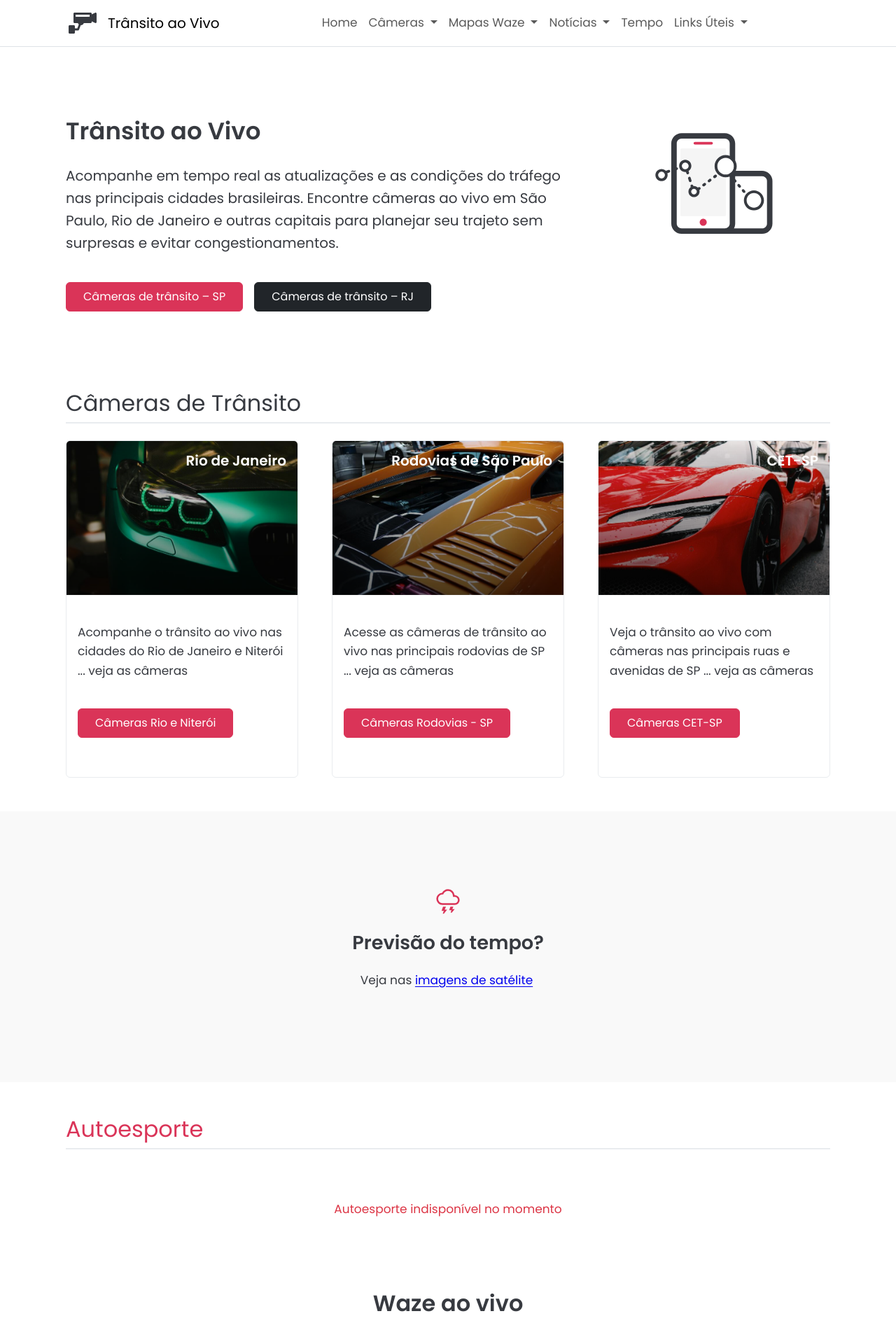
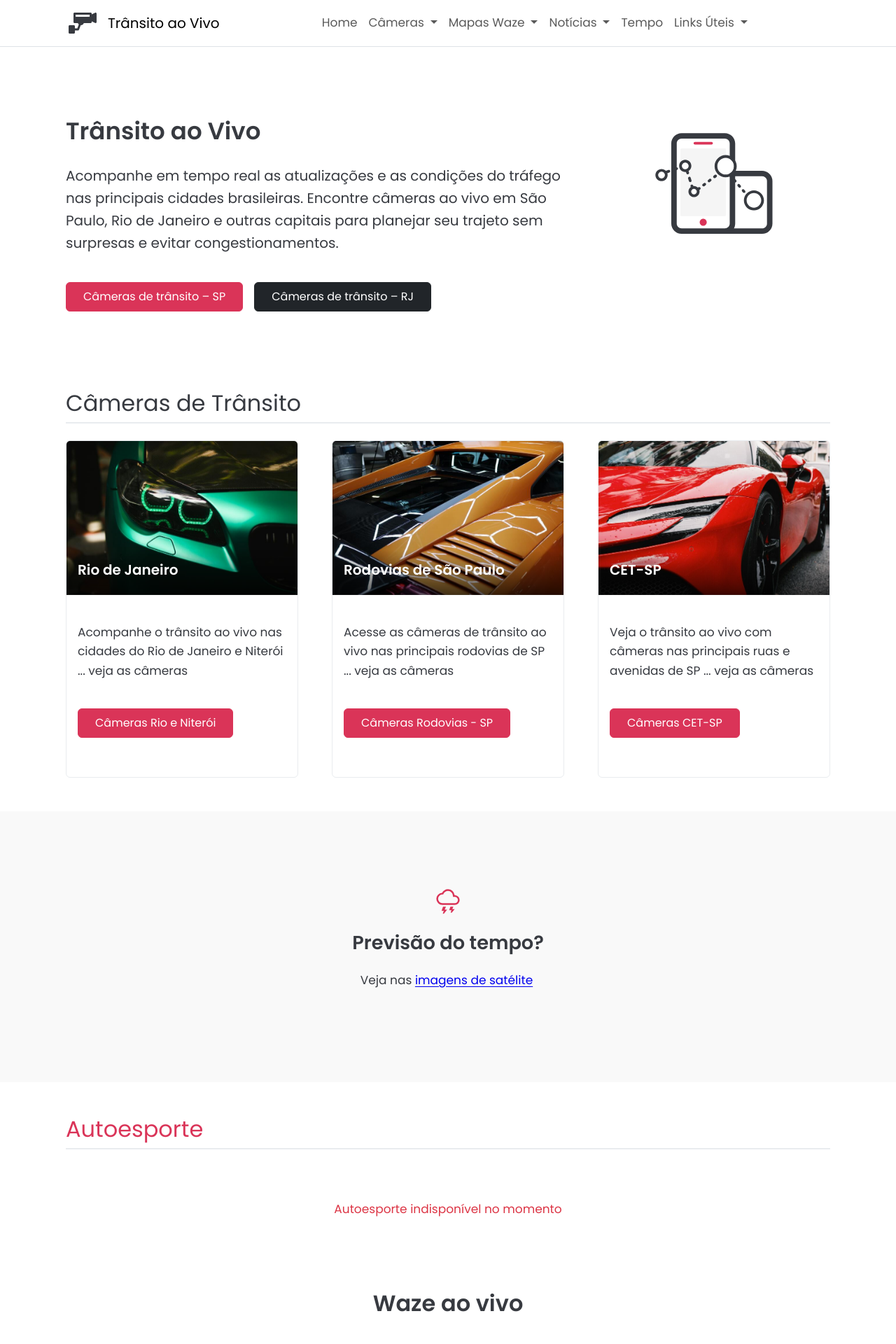
Before and after one commit to Sergio-Damm/transitoaovivo, a Jekyll site: the page built from index.html, in a window 1280 px wide. Shown: the top 1920 px of the page at 70% size. Built offline with Jekyll 4.4.1, drawn with Linux system fonts in a browser that asks for light colours; comment, search, counter and statistics services are not loaded.

Commit message:
correcao CSS Card base homepage

```diff
--- a/css/style.css
+++ b/css/style.css
@@ -353,27 +353,36 @@
 
 /* Zoom no hover (desktop) */
 @media (hover: hover) {
-  .news-card:hover img {
+  .news-card:hover .news-card-image img {
     transform: scale(1.08);
   }
 }
 
-/* Overlay */
+/* Overlay (máscara + texto) */
 .news-card-overlay {
   position: absolute;
-  inset: 0;
+  left: 0;
+  right: 0;
+  bottom: 0;        /* 🔒 ancora no rodapé */
+  top: auto;        /* 🔒 impede ir para o topo */
+
   display: flex;
-  justify-content: flex-end;
+  align-items: flex-end;
+  justify-content: flex-start;
+
   padding: 1rem;
+  z-index: 2;
+
+  text-align: left !important;   /* 🔥 sobrescreve Bootstrap */
+  box-sizing: border-box;
+
   background: linear-gradient(
-    to bottom,
-    rgba(0, 0, 0, 0),
-    rgba(0, 0, 0, 0.6)
+    to top,
+    rgba(0, 0, 0, 0.65),
+    rgba(0, 0, 0, 0)
   );
 }
 
-/* Título */
-.news-card-title {
-  color: #fff;
-  margin: 0;
+.news-card-overlay .news-card-title {
+  color: #ffffff !important;
 }
--- a/index.html
+++ b/index.html
@@ -74,7 +74,7 @@
 							<div class="news-card-image">
 								<img src="/img/img-rio-de-janeiro.jpg" alt="Câmeras de trânsito ao vivo no Rio de Janeiro e Niterói" loading="lazy" width="640" height="480" class="img-fluid">
 									<div class="news-card-overlay px-3">
-										<h3 class="fs-5 news-card-title fw-semibold">Rio de Janeiro</h3>
+										<h3 class="fs-5 news-card-title fw-semibold text-white">Rio de Janeiro</h3>
 									</div>
 							</div>
 							<div class="card-body">
```
